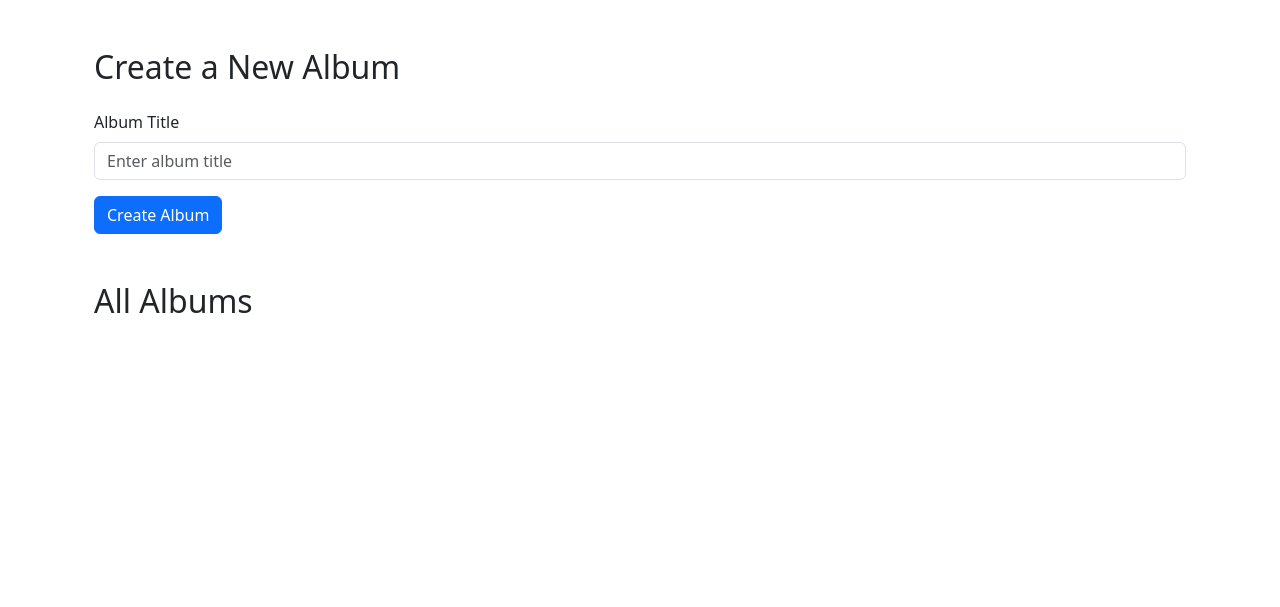
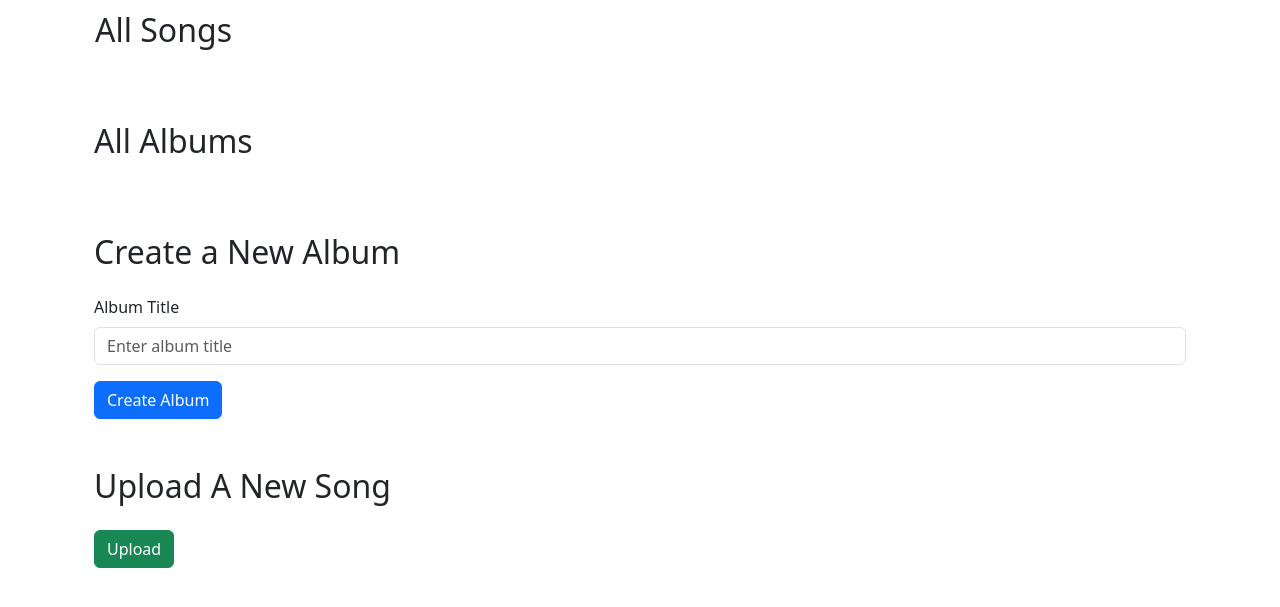
Before and after one commit to SatyamDevX/flask-music-app, a Flask app: template music/templates/admin_dashboard.html in a window 1280 px wide. Shown: the part 58-665 px from the top of the page. Run offline with Flask 3, Linux system fonts and the light colour scheme; the template is opened without the code that fills it, so the values that code supplies are empty.

Commit message:
admin_dashboard is updated with all song section, new admin/dashboard route is created, remove view album function from album.py for clearity.

```diff
--- a/music/song.py
+++ b/music/song.py
@@ -117,7 +117,7 @@ def add_song_to_playlist():
     db.session.add(new_link)
     db.session.commit()
 
-    return redirect(url_for('user.userdashboard'))
+    return redirect(url_for('user.user_dashboard'))
 
 
 @song_bp.route('/remove_song_from_playlist', methods=['POST'])
--- a/music/templates/admin_dashboard.html
+++ b/music/templates/admin_dashboard.html
@@ -7,16 +7,33 @@
 {% block content %}
 
 
-<div class="container mt-5">
-   <h2 class="mb-4">Create a New Album</h2>
-   <form id="albumForm" action="/album/create" method="POST" enctype="multipart/form-data">
-      <div class="mb-3">
-         <label for="title" class="form-label">Album Title</label>
-         <input type="text" class="form-control" id="title" placeholder="Enter album title"  name="title" required>
-      </div>
-      <button type="submit" class="btn btn-primary">Create Album</button>
-   </form>
-</div>
+<table style="margin-left: 10px;margin-top: 10px; border-collapse: collapse;">
+    <tbody>
+    <th>
+        <td style="text-align: center;" ><h2 class="mb-4">All Songs</h2> </td>
+    </th>
+  {% for song in songs %}
+
+    <tr>
+      <td>
+      <strong>{{ song.title }}</strong> by {{ song.artist }}
+     </td>
+     <td>
+      <audio controls>
+        <source src="{{ url_for('static', filename='uploads/' ~ song.file_path) }}" type="audio/mpeg">
+        Your browser does not support the audio element.
+      </audio>
+      </td>
+      <td>
+        <a href="{{url_for('song.play_song', song_id = song.id)}}" class="btn btn-primary" style="margin-left: 4px;">play song</a>
+      </td>
+      <td>
+        <a href="{{url_for('song.delete_song', song_id = song.id)}}" class="btn btn-danger" style="margin-right: 4px;width: fit-content;">Delete</a>
+      </td>
+    </tr>
+  {% endfor %}
+    </tbody>
+</table>
 
 <div class="container mt-5">
    <h2 class="mb-4">All Albums</h2>
@@ -34,4 +51,20 @@
    </div>
 </div>
 
+<div class="container mt-5">
+   <h2 class="mb-4">Create a New Album</h2>
+   <form id="albumForm" action="/album/create" method="POST" enctype="multipart/form-data">
+      <div class="mb-3">
+         <label for="title" class="form-label">Album Title</label>
+         <input type="text" class="form-control" id="title" placeholder="Enter album title"  name="title" required>
+      </div>
+      <button type="submit" class="btn btn-primary">Create Album</button>
+   </form>
+</div>
+
+<div class="container mt-5">
+   <h2 class="mb-4">Upload A New Song</h2>
+   <a href="{{url_for('song.song_upload')}}" class="btn btn-success" style="margin-right: 4px;width: fit-content;">Upload</a>
+</div>
+
 {% endblock %}
--- a/music/user.py
+++ b/music/user.py
@@ -16,7 +16,7 @@ user_bp = Blueprint('user', __name__, url_prefix='/user')
 
 @user_bp.route('/dashboard')
 @login_required
-def userdashboard():
+def user_dashboard():
    songs = Song.query.all()
     # Load playlists for user ID 2, including songs inside them
    playlists_user_2 = Playlist.query.options(joinedload(Playlist.songs).joinedload(PlaylistSong.song))\
```
Also changed, not shown: music/__init__.py (+5 -2 lines), music/admin.py (added, +22 -0 lines), music/album.py (+5 -13 lines).
